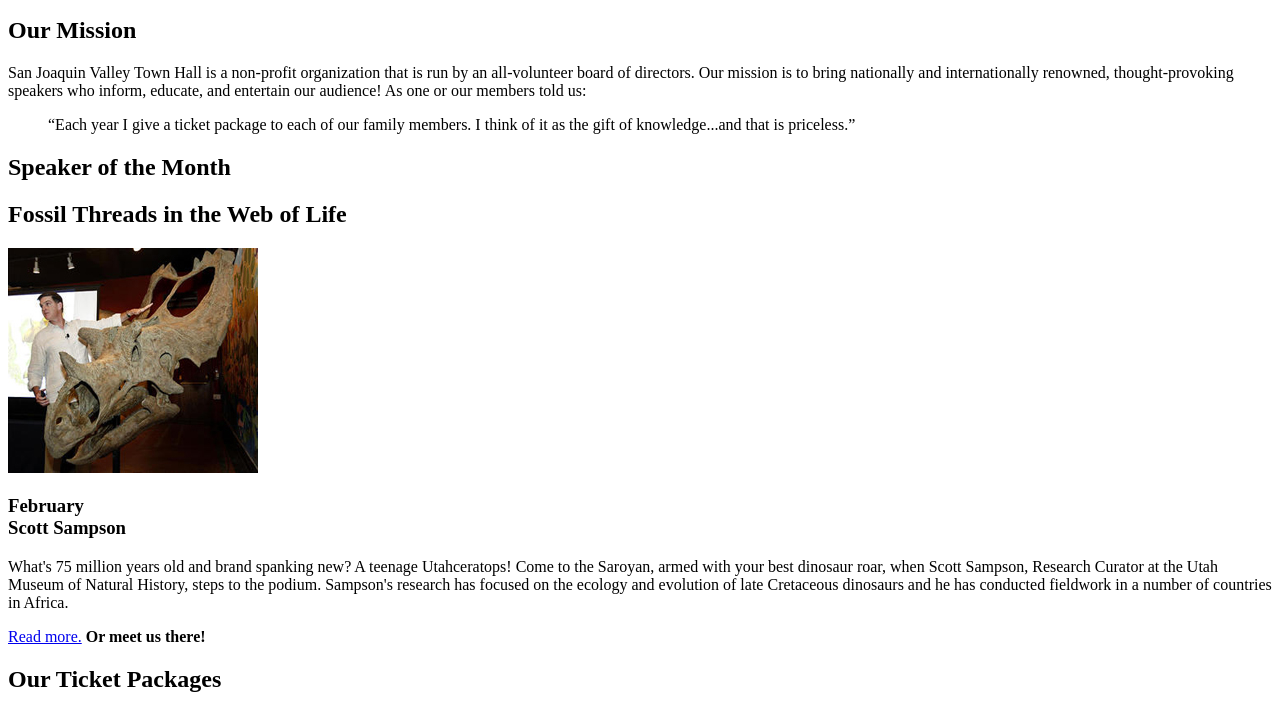
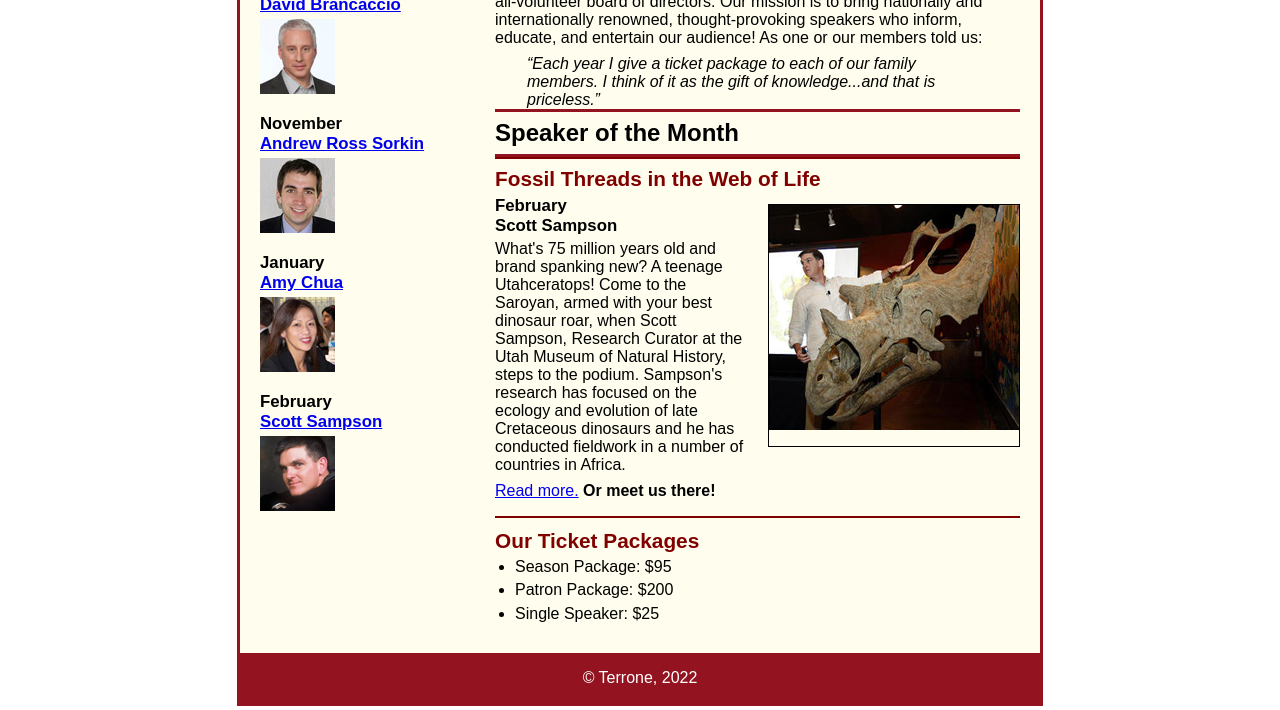
Before and after one commit to lucast233/A10, a plain HTML site: page index.html in a window 1280 px wide. Shown: the part 188-898 px from the top of the page. Drawn offline with Linux system fonts and the light colour scheme.

Commit message:
Major A10 Assignment Completion

```diff
--- a/index.html
+++ b/index.html
@@ -5,7 +5,7 @@
 	<meta charset="utf-8">
 	<title>San Joaquin Valley Town Hall</title>
 	<link rel="shortcut icon" href="images/favicon.ico">
-	<link rel="stylesheet" href="styles/c6_main.css">
+	<link rel="stylesheet" href="styles/main.css">
 </head>
 
 <body>
@@ -34,7 +34,7 @@
 				Curator at the Utah Museum of Natural History, steps to the podium. Sampson's research
 				has focused on the ecology and evolution of late Cretaceous dinosaurs and he has conducted
 				fieldwork in a number of countries in Africa.</p>
-				<p><a href="speakers/c6_sampson.html">Read more.</a>&nbsp;<b>Or meet us there!</b></p>
+				<p><a href="speakers/sampson.html">Read more.</a>&nbsp;<b>Or meet us there!</b></p>
 			</article>
 
 			<h2>Our Ticket Packages</h2>
@@ -44,21 +44,20 @@
 				<li>Single Speaker: $25</li>
 			</ul>
 		</section>
-
 		<aside>
-			<h1>This season's guest speakers</h1>
+			<h2>Guest speakers</h2>
 			<h3>October<br><a href="speakers/brancaccio.html">David Brancaccio</a></h3>
 			<img src="images/brancaccio75.jpg" alt="David Brancaccio photo">
 			<h3>November<br><a href="speakers/sorkin.html">Andrew Ross Sorkin</a></h3>
 			<img src="images/sorkin75.jpg" alt="Andrew Ross Sorkin photo">
 			<h3>January<br><a href="speakers/chua.html">Amy Chua</a></h3>
 			<img src="images/chua75.jpg" alt="Amy Chua photo">
-			<h3>February<br><a href="speakers/c6_sampson.html">Scott Sampson</a></h3>
+			<h3>February<br><a href="speakers/sampson.html">Scott Sampson</a></h3>
 			<img src="images/sampson75.jpg" alt="Scott Sampson photo">
 		</aside>
 	</main>
 	<footer>
-		<p>&copy; 2022, San Joaquin Valley Town Hall, Fresno, CA 93755</p>
+		<p>&copy; Terrone, 2022</p>
 	</footer>
 </body>
 </html>
--- a/styles/main.css
+++ b/styles/main.css
@@ -9,7 +9,7 @@ html {
 body {
 	font-family: Arial, Helvetica, sans-serif;
     font-size: 100%;
-    width: 600px;
+    width: 800px;
     margin: 0 auto;
     border: 3px solid #931420;
     background-color: #fffded;
@@ -46,41 +46,38 @@ header img {
 	text-shadow: 2px 2px 2px #800000;
 }
 /* the styles for the main content */
-main {
+
+section {
 	clear: left;
+	width: 525px;
+	float: right;
+	padding: 0 20px 20px 20px;
 }
-main {
-	padding: 0 30px;
-}
-main h1 {
+section h1 {
 	font-size: 150%;
 	padding: .3em 0;
     border-top: 3px solid #931420;
     border-bottom: 3px solid #931420;
 }
-main h2 {
+section h2 {
 	color: #800000;
 	font-size: 130%;
 	padding: .5em 0 .25em 0;
 }
-main h3 {
-	font-size: 105%;
-	padding-bottom: .25em;
-}
-main img {
+section img {
 	padding-bottom: 1em;
 }
-main p {
+section p {
 	padding-bottom: .5em;
 }
-main blockquote {
+section blockquote {
 	padding: 0 2em;
 	font-style: italic;
 }
-main ul {
+section ul {
 	padding: 0 0 .25em 1.25em;
 }
-main li {
+section li {
 	padding-bottom: .35em;
 }
 
@@ -90,6 +87,12 @@ article {
 	border-top: 2px solid #800000;
 	border-bottom: 2px solid #800000;
 }
+article h1 {
+	font-size: 150%;
+	padding-top: .5em;
+	padding-bottom: .25em;
+	margin: 0;
+}
 article h2 {
 	padding-top: 0;
 }
@@ -97,9 +100,23 @@ article h3 {
 	font-size: 105%;
 	padding-bottom: .25em;
 }
-
+article img {
+	float: right;
+	margin: .5em 0 1em 1em;
+	border: 1px solid black;
+}
 /* the styles for the aside */
-
+aside {
+	width: 215px;
+	float: right;
+	padding-left: 20px;
+	padding-bottom: 20px;
+}
+aside h2 {
+	color: #800000;
+	font-size: 130%;
+	padding: .5em 0 .25em 0;
+}
 aside h3 {
 	font-size: 105%;
 	padding-bottom: .25em;
@@ -111,6 +128,7 @@ aside img {
 /* the styles for the footer */
 footer {
 	background-color: #931420;
+	clear: both;
 }
 footer p {
 	text-align: center;
```
Also changed, not shown: speakers/brancaccio.html (+2 -1 lines), speakers/c6_sampson.html (deleted, +0 -64 lines), speakers/chua.html (+2 -1 lines), speakers/sampson.html (added, +64 -0 lines), speakers/sorkin.html (+2 -1 lines).
